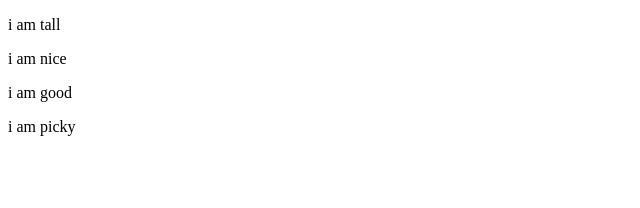
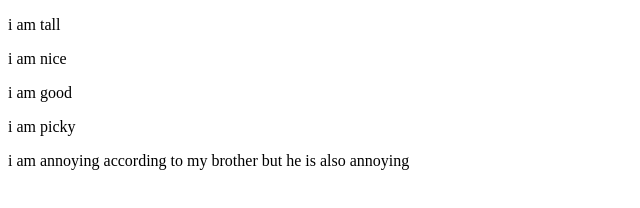
Before and after one commit to Minicoderop/mythirdwebsite, a plain HTML site: page index.html in a window 1280 px wide. Shown: the whole page, without its empty margins (0-640 px from the left). Drawn offline with Linux system fonts and the light colour scheme.

Commit message:
my fifth commit

```diff
--- a/index.html
+++ b/index.html
@@ -10,6 +10,7 @@
     <p>i am nice</p>
     <p>i am good</p>
     <p>i am picky</p>
+    <p>i am annoying according to my brother but he is also annoying</p>
 
 </body>
 </html>
```
